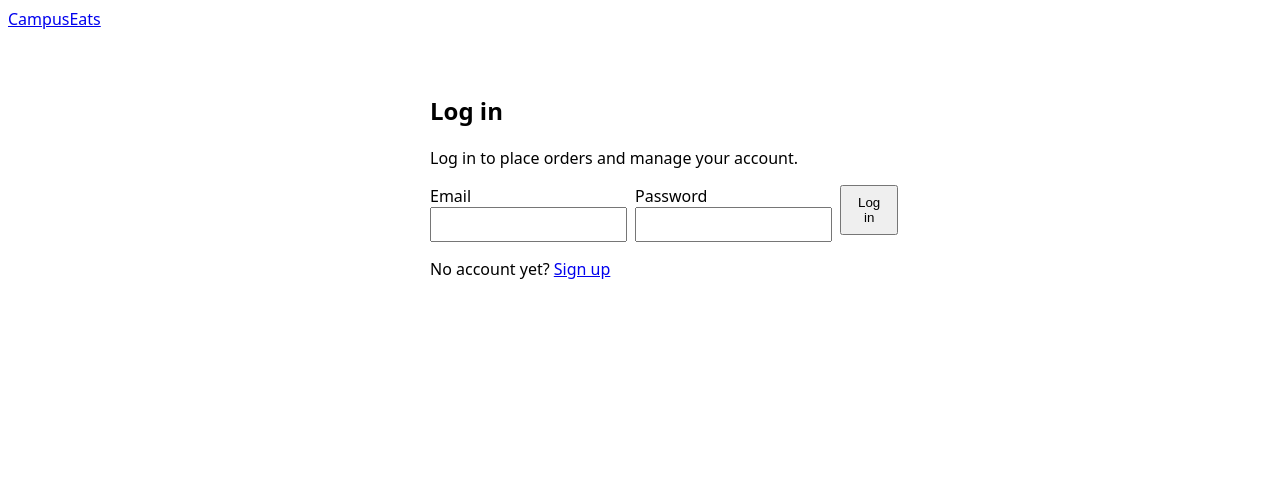
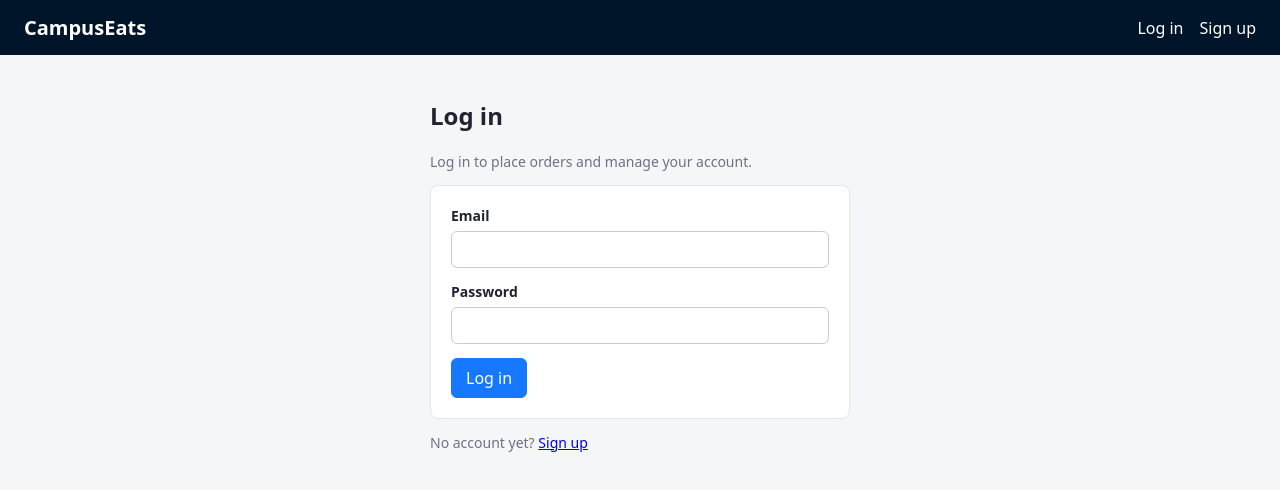
Before and after one commit to Mdhossain567/2312144-S6-CampusEats, a React (Vite) app in the folder frontend/: page /login in a window 1280 px wide. Shown: the top 490 px of the page. Built offline with nearby package versions, Linux system fonts and the light colour scheme.

Commit message:
feat: add login, register and profile pages with the navigation bar (#16)

```diff
--- a/frontend/src/App.css
+++ b/frontend/src/App.css
@@ -1,3 +1,196 @@
+body {
+  display: block;
+  margin: 0;
+  font-family: system-ui, sans-serif;
+  background: #f5f6f8;
+  color: #1f2430;
+}
+
+#root {
+  max-width: none;
+  margin: 0;
+  padding: 0;
+  text-align: left;
+}
+
+.navbar {
+  background: #001529;
+  padding: 14px 24px;
+}
+
+.brand {
+  color: #fff;
+  font-size: 20px;
+  font-weight: 600;
+  text-decoration: none;
+}
+
+.container {
+  max-width: 760px;
+  margin: 0 auto;
+  padding: 24px 16px;
+}
+
+.muted {
+  color: #6b7280;
+  font-size: 14px;
+}
+
+.error {
+  color: #b42318;
+  background: #fdecea;
+  padding: 8px 12px;
+  border-radius: 6px;
+}
+
+.page-head {
+  display: flex;
+  justify-content: space-between;
+  align-items: center;
+}
+
+.filters {
+  display: flex;
+  gap: 8px;
+  margin: 16px 0;
+}
+
+.filters input {
+  flex: 1;
+}
+
+input,
+select,
+button,
+textarea {
+  font: inherit;
+  padding: 8px 12px;
+  border: 1px solid #c8ccd4;
+  border-radius: 6px;
+  background: #fff;
+}
+
+button {
+  cursor: pointer;
+}
+
+button:disabled {
+  opacity: 0.5;
+  cursor: not-allowed;
+}
+
+.btn-primary {
+  display: inline-block;
+  background: #1677ff;
+  color: #fff;
+  border: 1px solid #1677ff;
+  padding: 8px 14px;
+  border-radius: 6px;
+  text-decoration: none;
+}
+
+.btn-danger {
+  color: #b42318;
+  border-color: #f0b4ae;
+}
+
+.menu-list {
+  list-style: none;
+  padding: 0;
+  margin: 0;
+}
+
+.menu-row {
+  display: flex;
+  justify-content: space-between;
+  align-items: center;
+  background: #fff;
+  border: 1px solid #e3e6ec;
+  border-radius: 8px;
+  padding: 12px 16px;
+  margin-bottom: 8px;
+}
+
+.row-right {
+  display: flex;
+  gap: 12px;
+  align-items: center;
+}
+
+.price {
+  font-weight: 600;
+}
+
+.tag {
+  margin-left: 8px;
+  padding: 2px 8px;
+  font-size: 12px;
+  border-radius: 10px;
+  background: #e6f0ff;
+  color: #1d4ed8;
+}
+
+.tag-off {
+  background: #fdecea;
+  color: #b42318;
+}
+
+.pager {
+  display: flex;
+  justify-content: space-between;
+  align-items: center;
+  margin-top: 16px;
+}
+
+.details {
+  width: 100%;
+  border-collapse: collapse;
+  background: #fff;
+}
+
+.details th,
+.details td {
+  text-align: left;
+  padding: 10px 14px;
+  border: 1px solid #e3e6ec;
+}
+
+.details th {
+  width: 160px;
+  background: #f0f2f6;
+}
+
+.actions {
+  display: flex;
+  gap: 10px;
+  margin-top: 16px;
+}
+
+.form {
+  display: flex;
+  flex-direction: column;
+  gap: 14px;
+  background: #fff;
+  border: 1px solid #e3e6ec;
+  border-radius: 8px;
+  padding: 20px;
+}
+
+.form label {
+  display: flex;
+  flex-direction: column;
+  gap: 6px;
+  font-weight: 600;
+  font-size: 14px;
+}
+
+.form .check {
+  flex-direction: row;
+  align-items: center;
+  gap: 8px;
+  font-weight: 500;
+}
+
 /* Login, register and the navigation bar for logged-in users */
 .navbar {
   display: flex;
```
